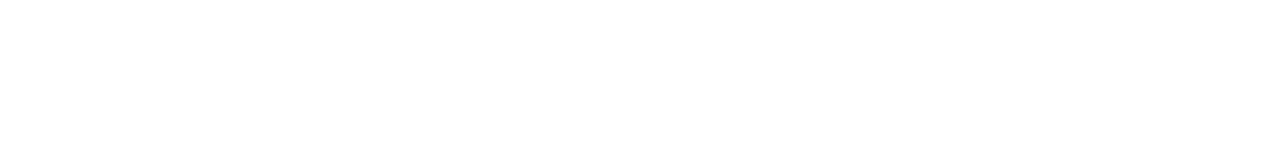
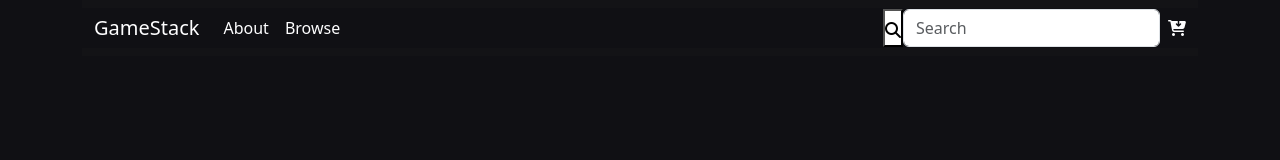
Before and after one commit to Saishhhhhh/GameStack-Store, a plain HTML site: page index.html in a window 1280 px wide. Drawn offline with nearby package versions, Linux system fonts and the light colour scheme.

Commit message:
Navbar Completed

```diff
--- /dev/null
+++ b/CSS/media.css
@@ -0,0 +1,18 @@
+@media (max-width: 991px) {
+    .navbar-nav {
+        display: flex;
+        justify-content: space-between;
+        width: 100%;
+    }
+
+    .custom-cart-icon {
+        position: absolute;
+        right: 20px;
+        top: 50%;
+        transform: translateY(-50%);
+    }
+
+    .navbar-collapse {
+        width: 100%;
+    }
+}
--- /dev/null
+++ b/CSS/style.css
@@ -0,0 +1,33 @@
+*{
+    margin: 0;
+    padding: 0;
+    box-sizing: border-box;
+    background-color:#101014 ;
+}
+
+.navbar{
+    background-color:#131316 ;
+    color:#FEFEFF;
+}
+
+.navbar a{
+    color:#FEFEFF;
+}
+
+/* .navbar-toggler.active {
+    background-color: #333;
+    border: solid 1px #FEFEFF !important;
+    border-radius: 5px;
+} */
+
+.navbar-toggler i {
+    color: #FEFEFF;
+}
+
+form i{
+    background-color: white;
+}
+
+form button{
+    background-color: white;
+}
--- a/index.html
+++ b/index.html
@@ -4,8 +4,52 @@
     <meta charset="UTF-8">
     <meta name="viewport" content="width=device-width, initial-scale=1.0">
     <title>Document</title>
+    <link rel="stylesheet" href="CSS/style.css">
+    <link rel="stylesheet" href="CSS/media.css">
+    <link href="https://cdn.jsdelivr.net/npm/bootstrap@5.3.3/dist/css/bootstrap.min.css" rel="stylesheet">
+    <link rel="stylesheet" href="https://cdnjs.cloudflare.com/ajax/libs/font-awesome/6.7.2/css/all.min.css">
+
 </head>
 <body>
+    <header>
+        <div class="container">
+            <div class="row">
+                <div class="col-12">
+                    <nav class="navbar navbar-expand-lg">
+                        <div class="container-fluid">
+                            <a class="navbar-brand" href="#">GameStack</a>
+                            <button class="navbar-toggler" type="button" data-bs-toggle="collapse" data-bs-target="#navbarSupportedContent">
+                                <span><i class="fa-solid fa-bars"></i></span>
+                            </button>
+                            <div class="collapse navbar-collapse" id="navbarSupportedContent">
+                                <ul class="navbar-nav me-auto mb-2 mb-lg-0">
+                                    <li class="nav-item">
+                                        <a class="nav-link" href="#">About</a>
+                                    </li>
+                                    <li class="nav-item">
+                                        <a class="nav-link" href="#">Browse</a>
+                                    </li>
+                                </ul>
+                                <ul class="navbar-nav ms-auto mb-2 mb-lg-0 d-flex align-items-center">
+                                    <li class="nav-item">
+                                        <form class="d-flex" role="search">
+                                            <button><i class="fa-solid fa-magnifying-glass mt-2"></i></button>
+                                            <input class="form-control me-2" type="search" placeholder="Search">
+                                        </form>
+                                    </li>
+                                    <li class="nav-item custom-cart-icon">
+                                        <i class="fa-solid fa-cart-arrow-down"></i>
+                                    </li>
+                                </ul>
+                            </div>
+                        </div>
+                    </nav>
+                </div>
+            </div>
+        </div>
+    </header>
+</body>
 
-</body>
+<script src="https://cdn.jsdelivr.net/npm/@popperjs/core@2.11.8/dist/umd/popper.min.js"></script>
+<script src="https://cdn.jsdelivr.net/npm/bootstrap@5.3.3/dist/js/bootstrap.min.js"></script>
 </html>
```
